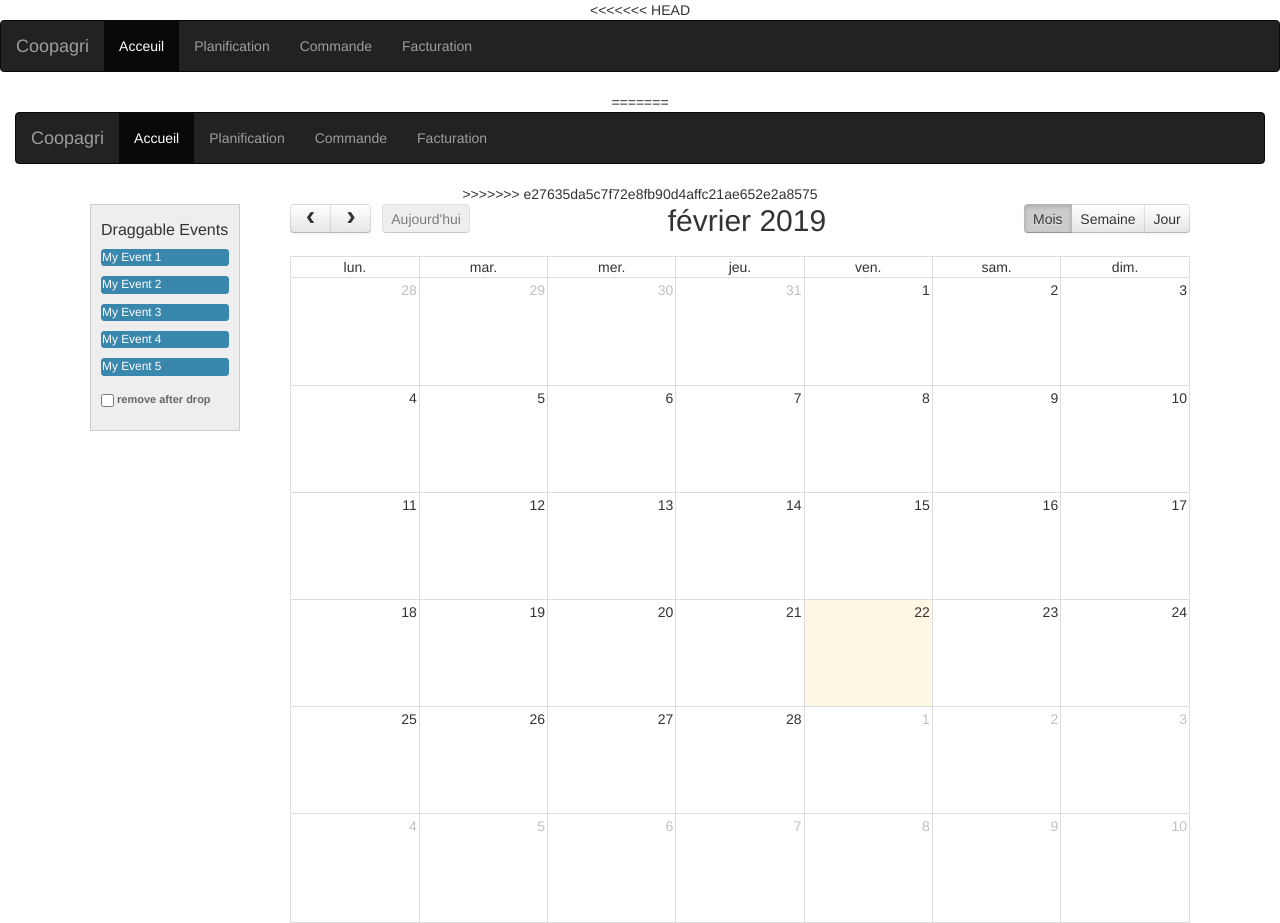
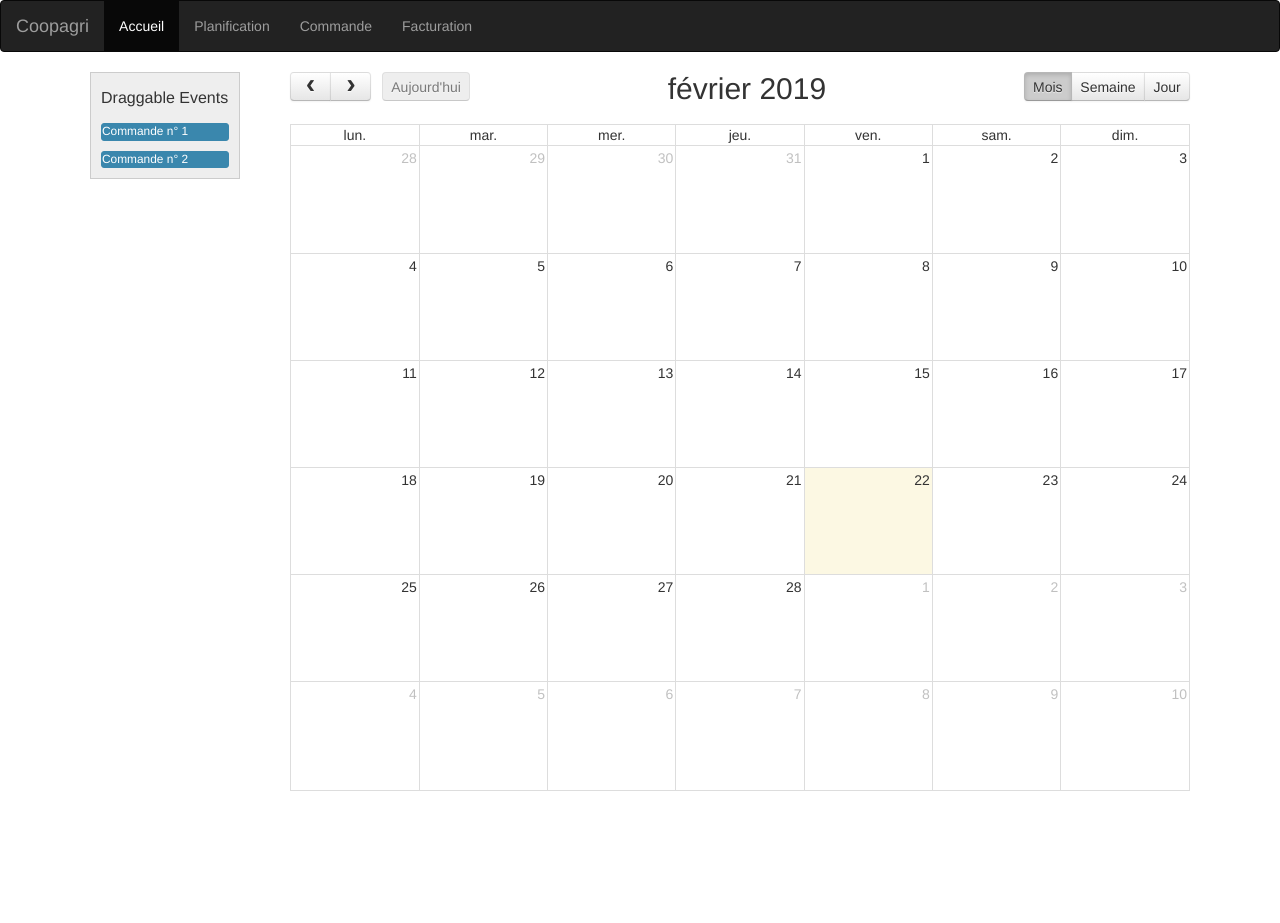
Before and after one commit to VisserV/coopagri, a PHP site: template include/pages/calendrier.inc.php in a window 1280 px wide. After the commit the page ends 791 px from the top, so only its background shows below. Run offline with PHP 8.4, Linux system fonts and the light colour scheme; the template is opened without the code that fills it, so the values that code supplies are empty.

Commit message:
Ajout commandes

```diff
--- a/include/header.inc.php
+++ b/include/header.inc.php
@@ -15,26 +15,6 @@
 </head>
 
 <body>
-
-<<<<<<< HEAD
-     <nav class="navbar navbar-inverse">
-       <div class="container-fluid">
-         <div class="navbar-header">
-           <a class="navbar-brand" href="#">Coopagri</a>
-         </div>
-         <ul class="nav navbar-nav">
-
-           <li class="active"><a href="#">Acceuil</a></li>
-
-           <li><a href="./include/pages/calendrier.html">Planification</a></li>
-           <li><a href="#">Commande</a></li>
-           <li><a href="#">Facturation</a></li>
-         </ul>
-       </div>
-     </nav>
-
-          <div class="container-fluid">
-=======
  <nav class="navbar navbar-inverse">
    <div class="container-fluid">
      <div class="navbar-header">
@@ -48,4 +28,3 @@
      </ul>
    </div>
  </nav>
->>>>>>> e27635da5c7f72e8fb90d4affc21ae652e2a8575
--- a/include/pages/calendrier.inc.php
+++ b/include/pages/calendrier.inc.php
@@ -2,14 +2,10 @@
 
   <div id='external-events'>
     <h4>Draggable Events</h4>
-    <div class='fc-event'>My Event 1</div>
-    <div class='fc-event'>My Event 2</div>
-    <div class='fc-event'>My Event 3</div>
-    <div class='fc-event'>My Event 4</div>
-    <div class='fc-event'>My Event 5</div>
-    <p>
-      <input type='checkbox' id='drop-remove' />
-      <label for='drop-remove'>remove after drop</label>
+
+    <p id='drop-remove'>
+      <!-- <input type='checkbox' id='drop-remove' />
+      <label for='drop-remove'>remove after drop</label> -->
     </p>
   </div>
 
--- a/include/texte.inc.php
+++ b/include/texte.inc.php
@@ -15,15 +15,11 @@ case 0:
 	include_once('pages/accueil.inc.php');
 	break;
 	// page insertion nouveau client
-<<<<<<< HEAD
 
-default :include_once('pages/accueil.inc.php');
-=======
 case 11:
 	include_once('pages/calendrier.inc.php');
 	break;
 default : 	include_once('pages/accueil.inc.php');
->>>>>>> e27635da5c7f72e8fb90d4affc21ae652e2a8575
 }
 
 ?>
--- a/js/calendrier.js
+++ b/js/calendrier.js
@@ -1,4 +1,27 @@
+function afficheCmd(){
+     let externalevt = document.getElementById('external-events');
+     console.log(externalevt);
+     $.ajax({
+         url:'./ressources/json/livraisons.json',
+         dataType:'json',
+         async : false,
+         success : function(data){
+              console.log(data);
+              $.each(data, function(i, elt){
+                    //let div = $('<div class="fc-event"> Commande n° '+ elt.id + '</div>');
+                    let div = $('<div>');
+                    div.attr('class', "fc-event");
+                    div.text('Commande n° '+ elt.id);
+                    $(externalevt).append(div)
+              });
+         },
+     });
+
+ };
+
 $(document).ready(function() {
+
+  afficheCmd();
 
 
   /* initialize the external events
@@ -35,7 +58,7 @@ $(document).ready(function() {
     droppable: true, // this allows things to be dropped onto the calendar
     drop: function() {
       // is the "remove after drop" checkbox checked?
-      if ($('#drop-remove').is(':checked')) {
+      if ($('#drop-remove')) {
         // if so, remove the element from the "Draggable Events" list
         $(this).remove();
       }
```
Also changed, not shown: include/pages/calendrier.html (deleted, +0 -155 lines).
